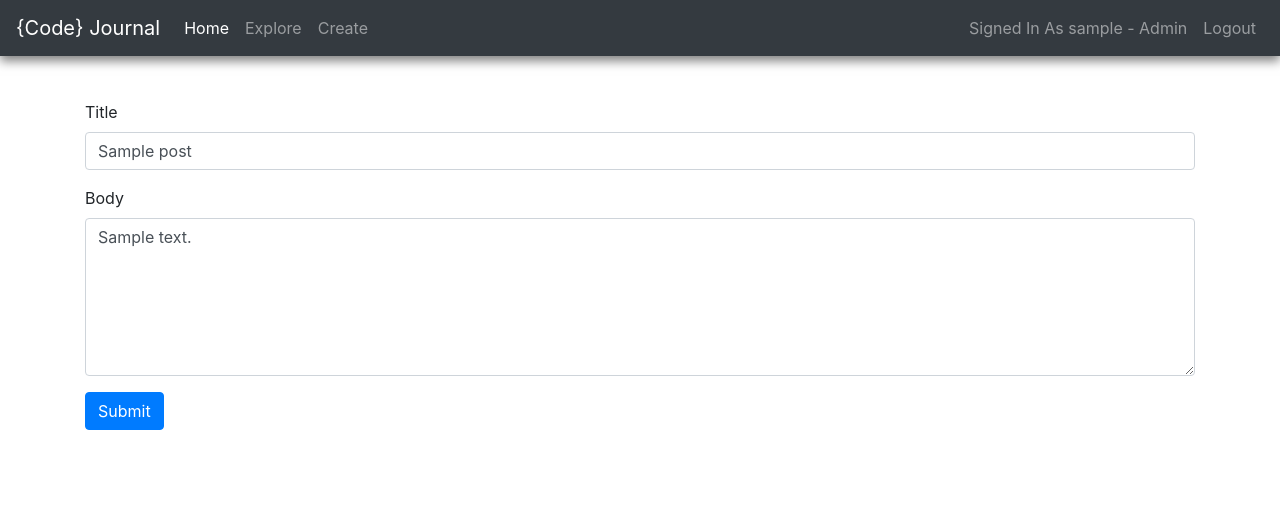
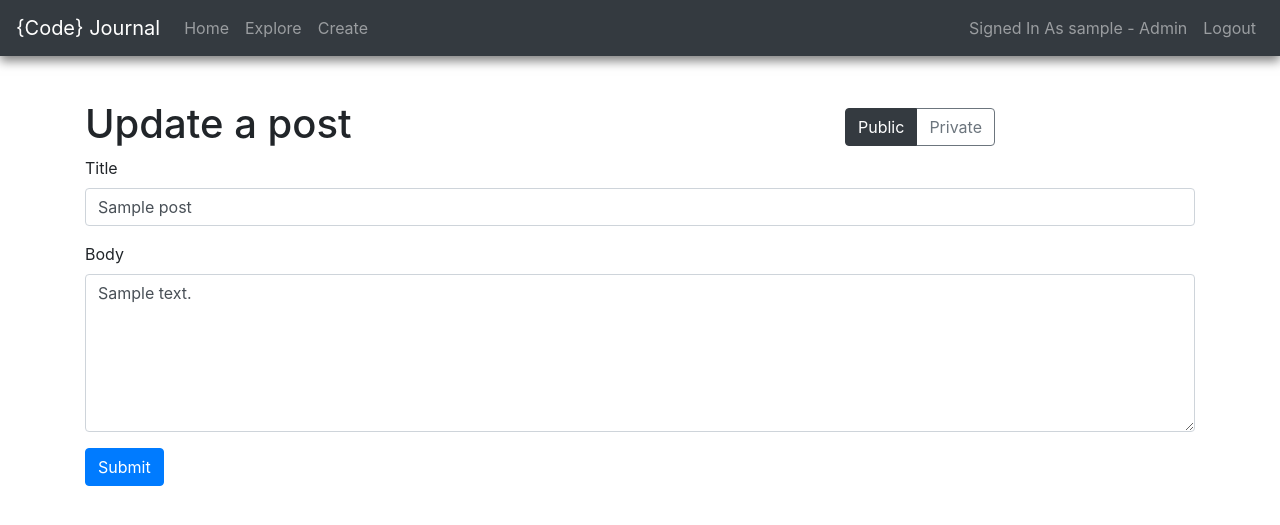
Before and after one commit to ZacharyEilers/CodeJournal, a Node server app: page /posts/600000000000000000000001/edit in a window 1280 px wide. Shown: the top 525 px of the page. Run offline with Node 20, Linux system fonts and the light colour scheme; a user stored in the database is signed in; tables that the repository leaves empty hold one stand-in row (values such as "Sample post"); some libraries are stand-ins or nearby versions.

Commit message:
added navbar link changing active styling

```diff
--- a/public/stylesheets/main.css
+++ b/public/stylesheets/main.css
@@ -40,3 +40,6 @@
 .journalDeleteForm{
     margin-top: 40px;
 }
+.fas.fa-lock{
+   display:inline-block;
+}
--- a/routes/posts.js
+++ b/routes/posts.js
@@ -255,6 +255,9 @@ router.get("/posts/:id/edit", middleware.checkPostOwnershipForEdit, function(req
 
 //UPDATE ROUTE
 router.put("/posts/:id", middleware.checkPostOwnershipForEdit, function(req, res){
+
+    req.body.post.isPrivate = req.body.privacy == "public" ? false : true;
+
     Post.findOneAndUpdate({_id:req.params.id}, req.body.post, function(err, updatedCampground){
         if (err) {
             console.log(err);
--- a/views/index/bye.ejs
+++ b/views/index/bye.ejs
@@ -1,4 +1,4 @@
-<% include ../partials/header.ejs%>
+<%- include('../partials/header.ejs', {active: "none"}); %>%>
 
 <div class = "container">
     <h1>Bye!</h1>
--- a/views/index/landing.ejs
+++ b/views/index/landing.ejs
@@ -1,4 +1,4 @@
-<% include ../partials/header.ejs%>
+<%- include('../partials/header.ejs', {active: "all"}); %>%>
 
 <div class = "container" >
     <h1>Hi! Welcome to CodeJournal!</h1>
--- a/views/index/login.ejs
+++ b/views/index/login.ejs
@@ -1,4 +1,4 @@
-<% include ../partials/header.ejs%>
+<%- include('../partials/header.ejs', {active: "home"}); %>%>
 
 <div class = "container">
     <h1>Login</h1>
--- a/views/index/register.ejs
+++ b/views/index/register.ejs
@@ -1,4 +1,4 @@
-<% include ../partials/header.ejs%>
+<%- include('../partials/header.ejs', {active: "home"}); %>%>
 
 <div class = "container">
     <h1>Register</h1>
--- a/views/journals/create.ejs
+++ b/views/journals/create.ejs
@@ -1,4 +1,4 @@
-<% include ../partials/header.ejs%>
+<%- include('../partials/header.ejs', {active: "create-journal"}); %>%>
 
 <div class = "container">
     <form action = "/journals/create" method = "POST">
--- a/views/journals/edit.ejs
+++ b/views/journals/edit.ejs
@@ -1,4 +1,4 @@
-<% include ../partials/header.ejs%>
+<%- include('../partials/header.ejs', {active: "create-journal"}); %>%>
 
 <div class = "container form">
     <form action = "/journals/<%=journal._id%>/?_method=PUT" method = "POST" class = "form">
--- a/views/journals/show.ejs
+++ b/views/journals/show.ejs
@@ -1,4 +1,4 @@
-<% include ../partials/header.ejs%>
+<%- include('../partials/header.ejs', {active: "home"}); %>%>
 
     <div class = "container">
 
@@ -6,6 +6,7 @@
 
         <div class="card-columns">
             <%journal.posts.forEach(function(post){%>
+                <% if(post.isPrivate == false){ %>
                     <div class="card">
                     <img class="card-img-top" src="https://bit.ly/2NeIetx" alt="Card image cap">
                         <div class="card-body">
@@ -15,6 +16,7 @@
                             <a href="/posts/<%=post._id%>" class="btn btn-primary">View</a>
                         </div>
                     </div>
+                <% } %>
             <%})%>
         </div>
 
--- /dev/null
+++ b/views/partials/ckeditor.ejs
@@ -0,0 +1 @@
+   <script src="https://cdn.ckeditor.com/4.9.1/basic/ckeditor.js"></script>
--- a/views/partials/header.ejs
+++ b/views/partials/header.ejs
@@ -33,9 +33,23 @@
   </button>
   <div class="collapse navbar-collapse" id="navbarNavAltMarkup">
     <div class="navbar-nav">
-      <a class="nav-item nav-link active" href="/home">Home<span class="sr-only">(current)</span></a>
-      <a class="nav-item nav-link" href="/explore">Explore</a>
-      <a class="nav-item nav-link" href="/journals/create">Create</a>
+      <%if(active && active == "home"){%>
+        <a class="nav-item nav-link active" href="/home">Home<span class="sr-only">(current)</span></a>
+      <%} else {%>
+         <a class="nav-item nav-link" href="/home">Home<span class="sr-only">(current)</span></a>
+      <%}%>
+
+      <%if(active && active == "explore"){%>
+        <a class="nav-item nav-link active" href="/explore">Explore</a>
+      <%} else {%>
+        <a class="nav-item nav-link" href="/explore">Explore</a>
+      <%}%>
+
+      <%if(active && active == "create-journal"){%>
+        <a class="nav-item nav-link active" href="/journals/create">Create</a>
+      <%} else {%>
+        <a class="nav-item nav-link" href="/journals/create">Create</a>
+      <% } %>
     </div>
 
     <ul class="nav navbar-nav ml-auto">
--- a/views/posts/edit.ejs
+++ b/views/posts/edit.ejs
@@ -1,7 +1,37 @@
-<% include ../partials/header.ejs%>
+<%- include('../partials/header.ejs', {active: "none"}); %>%>
 
 <div class = "container">
     <form action = "/posts/<%=post._id%>?_method=PUT" method = "POST">
+
+        <div class = "row">
+            <div class = "col-12 col-md-8">
+                 <h1>Update a post</h1>
+            </div>
+            <div class = "col-md-4">
+                 <div class="btn-group btn-group-toggle align-bottom mt-2" data-toggle="buttons">
+
+                <%if(post.isPrivate == false){%>
+                  <label class="btn btn-outline-dark active">
+                <% } else {%>
+                  <label class="btn btn-outline-dark">
+                <% } %>
+
+                    <input name = "privacy" value = "public" type="radio" name="options" id="option1" autocomplete="off" checked> Public
+                  </label>
+
+                  <%if(post.isPrivate == true){%>
+                    <label class="btn btn-outline-secondary active">
+                  <% } else {%>
+                    <label class="btn btn-outline-secondary">
+                  <% } %>
+
+                    <input name = "privacy" value = "private" type="radio" name="options" id="option2" autocomplete="off"> Private
+                  </label>
+                </div>
+            </div>
+        </div>
+
+
         <div class="form-group">
             <label for="nameInput">Title</label>
             <input name = "post[title]" type="text" class="form-control" id="nameInput" value = "<%=post.title%>">
--- a/views/posts/explore.ejs
+++ b/views/posts/explore.ejs
@@ -1,4 +1,4 @@
-<% include ../partials/header.ejs%>
+<%- include('../partials/header.ejs', {active: "explore"}); %>%>
 
     <div class = "container">
 
@@ -16,6 +16,7 @@
         <% if (posts.length >= 1){ %>
         <div class="card-columns">
             <%posts.forEach(function(post){%>
+                <% if(post.isPrivate == false) {%>
                 <div class="card">
                 <img class="card-img-top" src="https://bit.ly/2NeIetx" alt="Card image cap">
                     <div class="card-body">
@@ -30,6 +31,7 @@
                     </div>
                     <% } %>
                 </div>
+              <% } %>
             <%})%>
         </div>
        <% } else { %>
--- a/views/posts/show.ejs
+++ b/views/posts/show.ejs
@@ -1,4 +1,4 @@
-<% include ../partials/header.ejs%>
+<%- include('../partials/header.ejs', {active: "none"}); %>%>
     <div class = "container">
 
      <% if (currentUser && post.author.id.equals(currentUser._id) || currentUser.hasElevatedPermissions){ %>
```
Also changed, not shown: views/index/home.ejs (+11 -1 lines), views/posts/create.ejs (+8 -1 lines), routes/class.js (deleted), 1 other file. Lines whose indentation alone changed are shown as unchanged.
